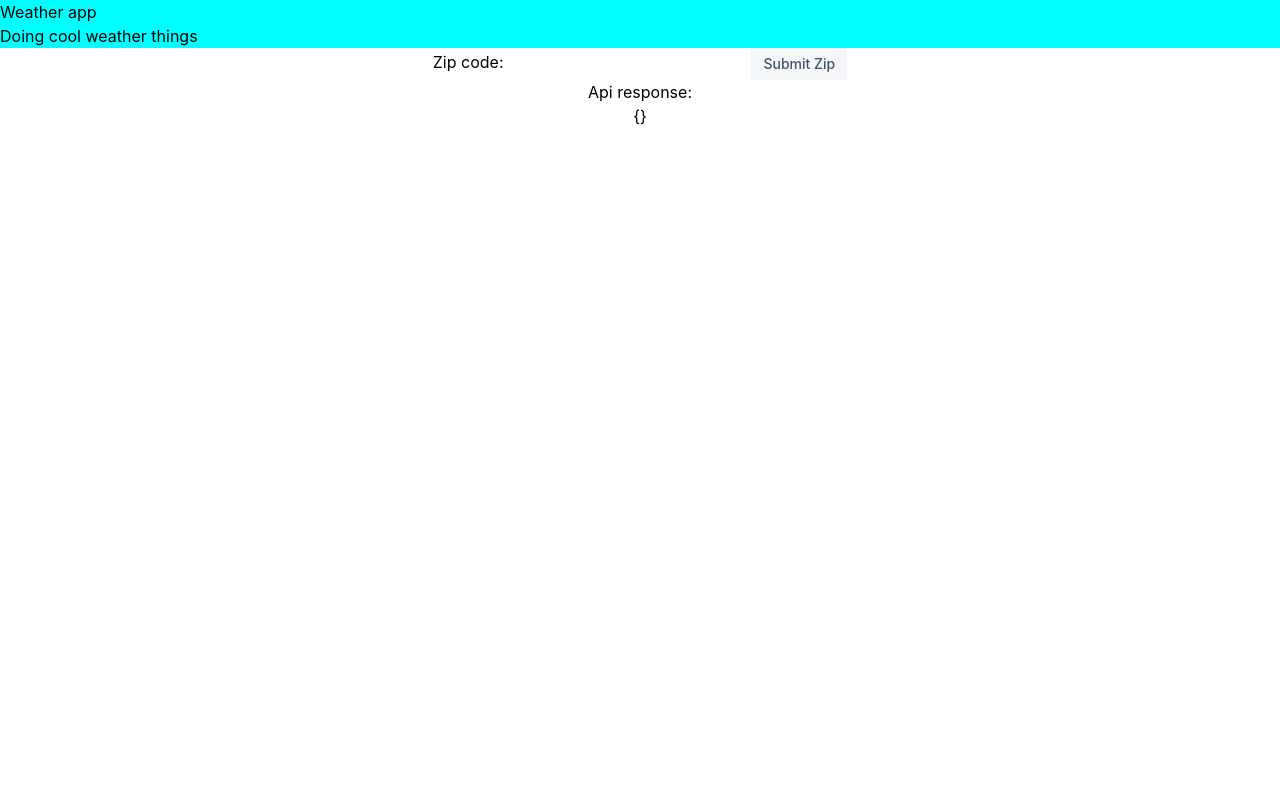
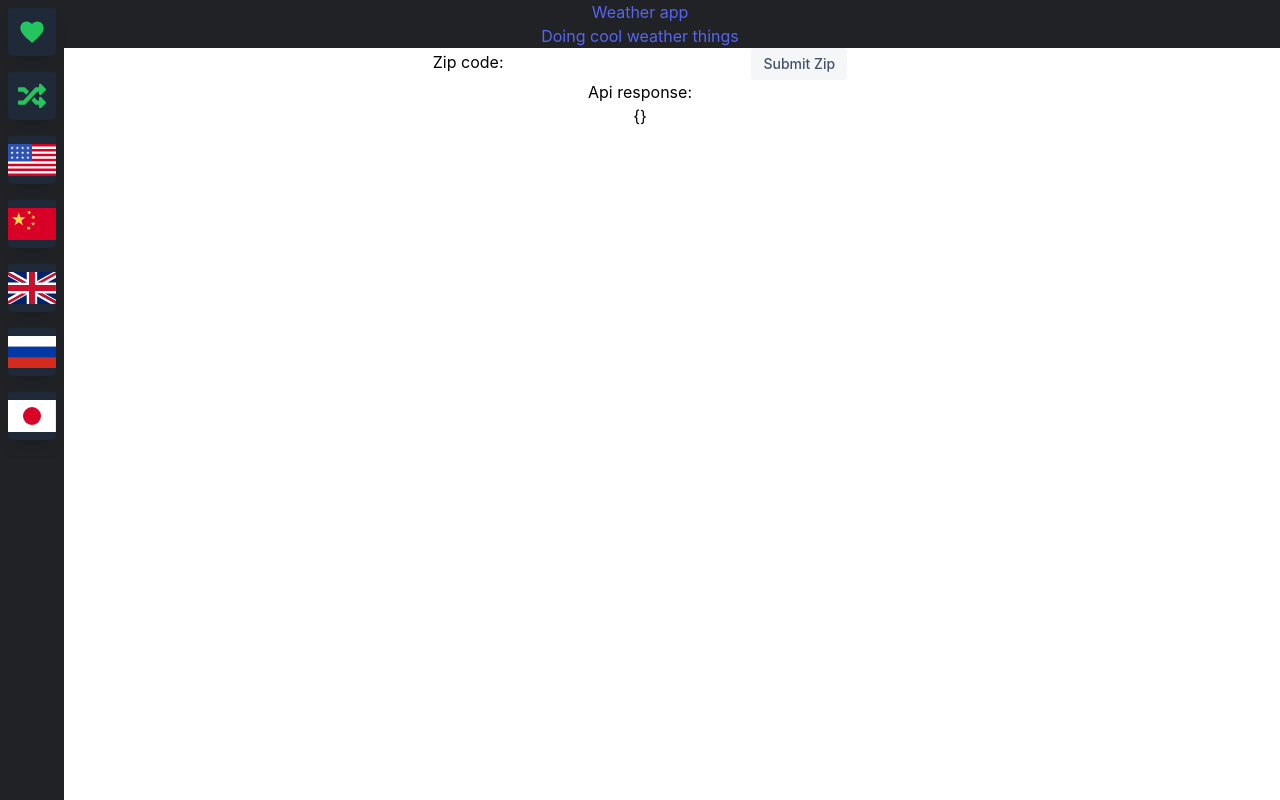
Before and after one commit to professorjrod/Weather-App, a React (Create React App) app: page /favorites in a window 1280 px wide. Built offline with nearby package versions, Linux system fonts and the light colour scheme.

Commit message:
added side bar css

```diff
--- a/package.json
+++ b/package.json
@@ -6,8 +6,10 @@
     "@testing-library/jest-dom": "^5.16.4",
     "@testing-library/react": "^13.3.0",
     "@testing-library/user-event": "^13.5.0",
+    "country-flag-icons": "^1.5.5",
     "react": "^18.2.0",
     "react-dom": "^18.2.0",
+    "react-icons": "^4.4.0",
     "react-scripts": "5.0.1",
     "web-vitals": "^2.1.4"
   },
--- a/src/Header.js
+++ /dev/null
@@ -1,11 +0,0 @@
-import React from 'react';
-
-function Header(){
-    return(
-        <div className="header">
-            <h1>Weather app</h1>
-            <h4>Doing cool weather things</h4>
-        </div>
-    )
-}
-export default Header;
--- a/src/App.js
+++ b/src/components/App.js
@@ -1,11 +1,14 @@
 import React from 'react';
 import Weatherpage from './Weatherpage';
 import Header from './Header';
+import SideBar from './SideBar';
+
 function App() {
 
   return (
     <div className="App">
         <Header />
+        <SideBar />
         <Weatherpage />
     </div>
   );
--- /dev/null
+++ b/src/components/Header.js
@@ -0,0 +1,11 @@
+import React from 'react';
+
+function Header(){
+    return(
+        <div className="header">
+            <h1 className= "text-center text-secondary">Weather app</h1>
+            <h4 className="text-center text-secondary">Doing cool weather things</h4>
+        </div>
+    )
+}
+export default Header;
--- /dev/null
+++ b/src/components/SideBar.js
@@ -0,0 +1,32 @@
+import {MdFavorite} from 'react-icons/md'
+import {FaRandom} from 'react-icons/fa'
+import {US, CN, GB, RU, JP} from 'country-flag-icons/react/3x2'
+
+const SideBarIcon = ({ icon, text }) => (
+    <div className="sidebar-icon group">
+        {icon}
+
+        <span class="sidebar-tooltip group-hover:scale-100">
+            {text}
+        </span>
+    </div>
+)
+
+const SideBar = () => {
+    return (
+        <div className="fixed top-0 left-0 h-screen w-16 m-0
+                        flex flex-col
+                        bg-primary text-secondary">
+            <SideBarIcon icon={<MdFavorite size="28" />} text={"Favorites"}/>
+            <SideBarIcon icon={<FaRandom size="28" />} text={"Random"}/>
+            <SideBarIcon icon={<US size="28"/>} text={"United States"} />
+            <SideBarIcon icon={<CN size="28"/>} text={"China"}/>
+            <SideBarIcon icon={<GB size="28"/>} text={"Great Britain"}/>
+            <SideBarIcon icon={<RU size="28"/>} text={"Russia"}/>
+            <SideBarIcon icon={<JP size="28"/>} text={"Japan"}/>
+        </div>
+    )
+
+};
+
+export default SideBar
--- a/src/index.css
+++ b/src/index.css
@@ -1,6 +1,28 @@
 @tailwind base;
 @tailwind components;
 @tailwind utilities;
+
+@layer components {
+
+  .sidebar-icon {
+    @apply relative flex items-center justify-center
+            h-12 w-12 mt-2 mb-2 mx-auto shadow-lg
+            bg-gray-800 text-green-500
+            hover:bg-green-600 hover:text-white
+            rounded
+            transition-all duration-300 ease-linear
+            cursor-pointer;
+  }
+
+  .sidebar-tooltip {
+    @apply absolute w-auto p-2 m-2 min-w-max left-14
+    rounded-md shadow-md
+    text-white bg-gray-900
+    text-xs font-bold
+    transition-all duration-100 scale-0 origin-left;
+  }
+}
+
 
 body {
   margin: 0;
@@ -17,7 +39,7 @@ code {
 }
 
 .header {
-  background-color: aqua;
+  background-color: #202225;
 }
 h1,h4 {
   margin: 0;
--- a/src/index.js
+++ b/src/index.js
@@ -1,7 +1,7 @@
 import React from 'react';
 import ReactDOM from 'react-dom/client';
 import './index.css';
-import App from './App';
+import App from './components/App';
 const root = ReactDOM.createRoot(document.getElementById('root'));
 root.render(
     <App />
--- a/tailwind.config.js
+++ b/tailwind.config.js
@@ -1,10 +1,20 @@
 /** @type {import('tailwindcss').Config} */
+const colors = require('tailwindcss/colors')
+
 module.exports = {
+  mode: 'jit',
+  darkmode: false,
   content: [
     "./src/**/*.{js,jsx,ts,tsx}",
   ],
   theme: {
-    extend: {},
+    extend: {
+      colors: {
+        primary: '#202225',
+        secondary: '#5865f2',
+        gray: colors.gray,
+      }
+    },
   },
   plugins: [],
 }
```
Also changed, not shown: src/components/Weatherpage.js (renamed from src/Weatherpage.js), src/components/Weathersettings.js (renamed from src/Weathersettings.js), src/components/config.js (renamed from src/config.js), src/components/setupTests.js (renamed from src/setupTests.js), 1 other file (tests, documents, lock files or other folders).
